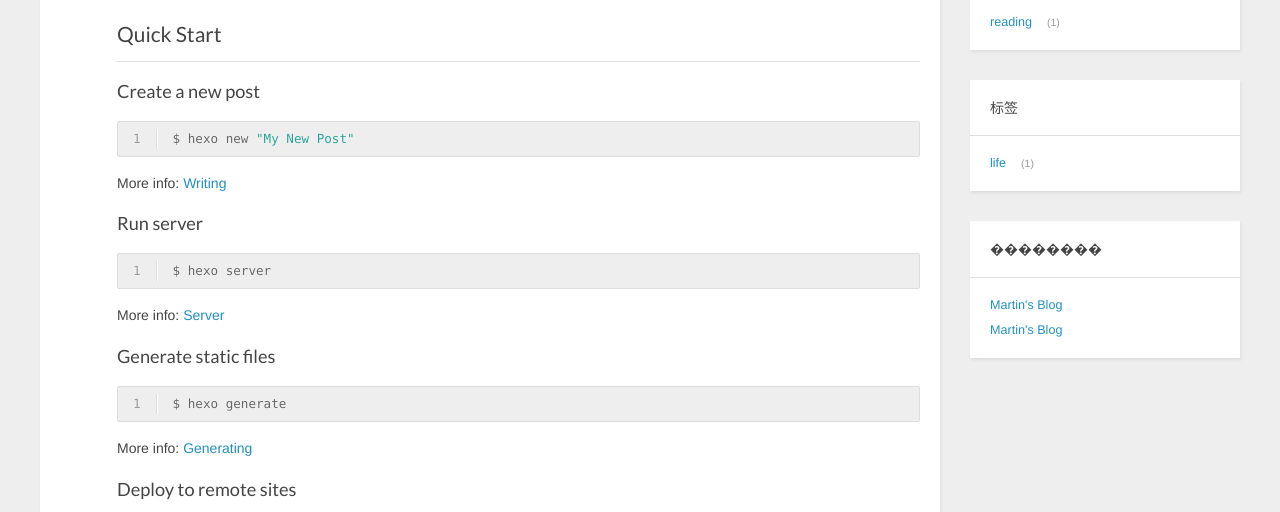
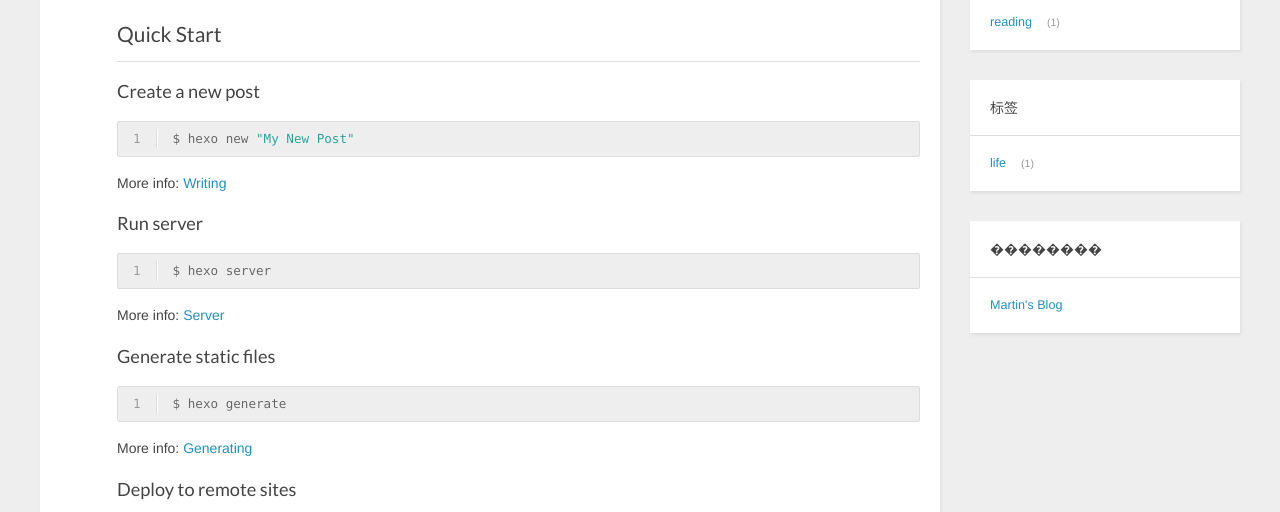
Before and after one commit to KayGuoWhu/KayGuoWhu.github.io, a plain HTML site: page 2015/06/04/hello-world/index.html in a window 1280 px wide. Shown: the part 288-800 px from the top of the page. Drawn offline with nearby package versions, Linux system fonts and the light colour scheme; a script that the page names is missing.

Commit message:
Site updated: 2015-06-16 20:55:01

```diff
--- a/2015/06/04/hello-world/index.html
+++ b/2015/06/04/hello-world/index.html
@@ -156,7 +156,6 @@
 <h3 class="title">��������</h3>
 <ul class="entry">
 <li><a href="http://wangxinkai.com/" title="Martin's Blog">Martin's Blog</a></li>
-<li><a href="http://wangxinkai.com/" title="Martin's Blog">Martin's Blog</a></li>
 </ul>
 </div>
 </aside>
```
Also changed, not shown: 2015/06/15/life-choice/index.html (+0 -1 lines), archives/2015/06/index.html (+0 -1 lines), archives/2015/index.html (+0 -1 lines), archives/index.html (+0 -1 lines), categories/reading/index.html (+0 -1 lines), index.html (+0 -1 lines), tags/life/index.html (+0 -1 lines).
